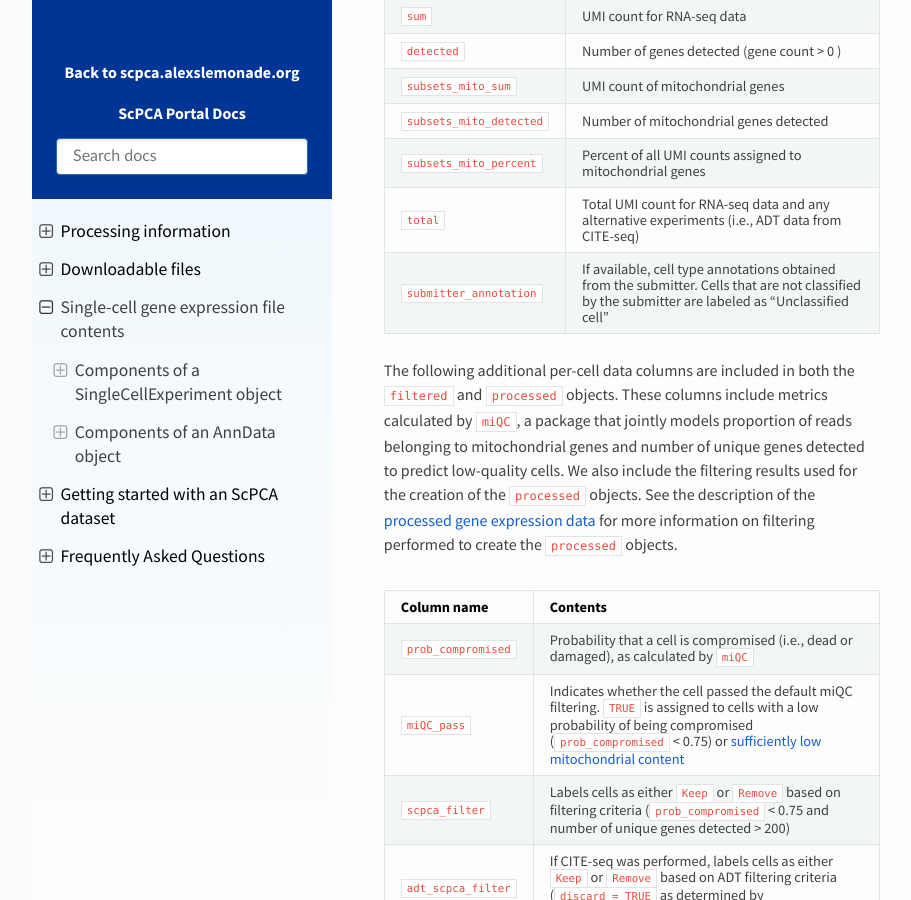
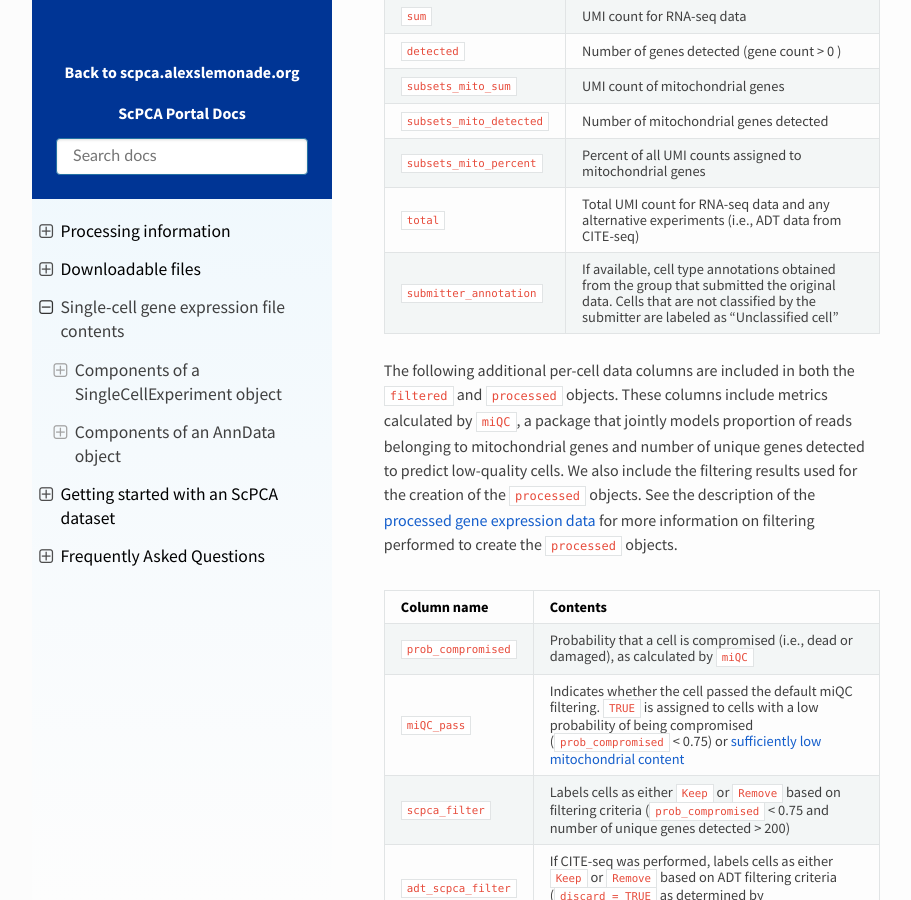
Before and after one commit to DongzeHE/scpca-docs, a Sphinx documentation site: the page built from docs/sce_file_contents.md, in a window 1280 px wide and 900 px high, scrolled down 1742 px. Shown: the whole window, without its empty margins (158-1069 px from the left). Built offline with Sphinx 7.4.7 and the Read the Docs theme 2.0.0, drawn with Linux system fonts in a browser that asks for light colours; some of the changed text lies outside the part shown.

Commit message:
wording changes

```diff
--- a/docs/sce_file_contents.md
+++ b/docs/sce_file_contents.md
@@ -51,7 +51,7 @@ The following per-cell data columns are included for each cell, calculated using
 | `subsets_mito_detected` | Number of mitochondrial genes detected                                                                                                                                                        |
 | `subsets_mito_percent`  | Percent of all UMI counts assigned to mitochondrial genes                                                                                                                                     |
 | `total`                 | Total UMI count for RNA-seq data and any alternative experiments (i.e., ADT data from CITE-seq)                                                                                                             |
-| `submitter_annotation` | If available, cell type annotations obtained from the submitter. Cells that are not classified by the submitter are labeled as "Unclassified cell" |
+| `submitter_annotation` | If available, cell type annotations obtained from the group that submitted the original data. Cells that are not classified by the submitter are labeled as "Unclassified cell" |
 
 The following additional per-cell data columns are included in both the `filtered` and `processed` objects.
 These columns include metrics calculated by [`miQC`](https://bioconductor.org/packages/release/bioc/html/miQC.html), a package that jointly models proportion of reads belonging to mitochondrial genes and number of unique genes detected to predict low-quality cells.
```
Also changed, not shown: other parts of docs/sce_file_contents.md (+1 -1 lines).
